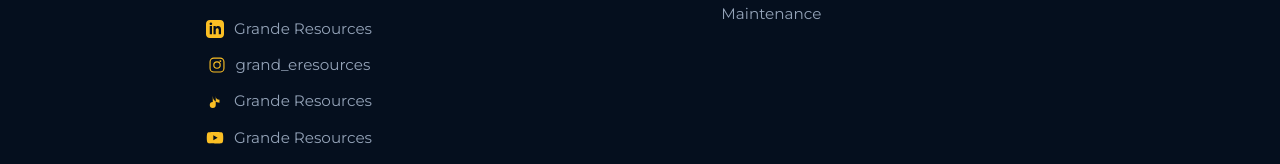
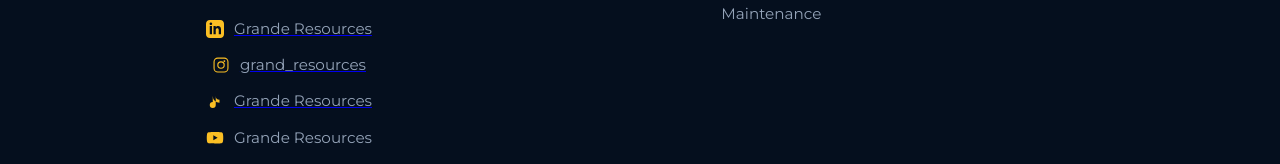
Before and after one commit to John-Otu850/Rande-Resource, a plain HTML site: page index.html in a window 1280 px wide. Shown: the part 4558-4722 px from the top of the page. Drawn offline with Linux system fonts and the light colour scheme.

Commit message:
Updated the socials

```diff
--- a/index.html
+++ b/index.html
@@ -1513,6 +1513,12 @@
                 padding: 15px;
                 border-bottom: 1px solid #f1f5f9;
             }
+        }
+
+                 /* Targets any link that has an href attribute */
+        a[href]:hover {
+            color: #fbbf24 !important;
+            transition: color 0.3s ease;
         }
     </style>
 </head>
@@ -1828,18 +1834,21 @@
                     <h4 style="margin-top: 30px;">SOCIALS</h4>
 
                     <div class="social-list">
-                        <div class="social-item">
+                        <a href="https://lnkd.in/p/df7VzTGE" target="_blank"><div class="social-item">
                             <svg viewBox="0 0 24 24" fill="currentColor"><path d="M19 0h-14c-2.761 0-5 2.239-5 5v14c0 2.761 2.239 5 5 5h14c2.762 0 5-2.239 5-5v-14c0-2.761-2.238-5-5-5zm-11 19h-3v-11h3v11zm-1.5-12.268c-.966 0-1.75-.79-1.75-1.764s.784-1.764 1.75-1.764 1.75.79 1.75 1.764-.783 1.764-1.75 1.764zm13.5 12.268h-3v-5.604c0-3.368-4-3.113-4 0v5.604h-3v-11h3v1.765c1.396-2.586 7-2.777 7 2.476v6.759z"/></svg>
-                            Grande Resources
-                        </div>
-                        <div class="social-item">
+                             Grande Resources
+                        </div></a>
+
+                        <a href="https://www.instagram.com/p/DerKmWUiH8N/?psln=NGFwb3g5dTJicXo1" target="_blank"><div class="social-item">
                             <svg viewBox="0 0 24 24" fill="currentColor"><path d="M7.75 2h8.5A5.75 5.75 0 0 1 22 7.75v8.5A5.75 5.75 0 0 1 16.25 22h-8.5A5.75 5.75 0 0 1 2 16.25v-8.5A5.75 5.75 0 0 1 7.75 2zm0 1.5A4.25 4.25 0 0 0 3.5 7.75v8.5A4.25 4.25 0 0 0 7.75 20.5h8.5a4.25 4.25 0 0 0 4.25-4.25v-8.5A4.25 4.25 0 0 0 16.25 3.5h-8.5zm8.75 2a1.25 1.25 0 1 1 0 2.5 1.25 1.25 0 0 1 0-2.5zM12 7a5 5 0 1 1 0 10 5 5 0 0 1 0-10zm0 1.5a3.5 3.5 0 1 0 0 7 3.5 3.5 0 0 0 0-7z"/></svg>
-                            grand_eresources
-                        </div>
-                        <div class="social-item">
+                            grand_resources
+                        </div></a>
+
+                        <a href="https://vt.tiktok.com/ZSghnWGCH/" target="_blank"><div class="social-item">
                             <svg viewBox="0 0 24 24" fill="currentColor"><path d="M9 12a4 4 0 1 0 4 4V4a5 5 0 0 0 5 5v4a9 9 0 0 1-9-9v12z"/></svg>
                             Grande Resources
-                        </div>
+                        </div></a>
+
                         <div class="social-item">
                             <svg viewBox="0 0 24 24" fill="currentColor"><path d="M22.54 6.42a2.78 2.78 0 0 0-1.94-2C18.88 4 12 4 12 4s-6.88 0-8.6.46a2.78 2.78 0 0 0-1.94 2A29 29 0 0 0 1 11.75a29 29 0 0 0 .46 5.33A2.78 2.78 0 0 0 3.4 19.1c1.72.46 8.6.46 8.6.46s6.88 0 8.6-.46a2.78 2.78 0 0 0 1.94-2 29 29 0 0 0 .46-5.25 29 29 0 0 0-.46-5.43zM9.75 15.02V8.48l5.75 3.27-5.75 3.27z"/></svg>
                             Grande Resources
```
Also changed, not shown: about.html (+17 -8 lines), careers.html (+25 -9 lines), contact.html (+25 -9 lines), industries.html (+25 -9 lines), news.html (+26 -8 lines), projects.html (+24 -9 lines), research.html (+23 -8 lines), services.html (+27 -9 lines), training.html (+24 -8 lines).
